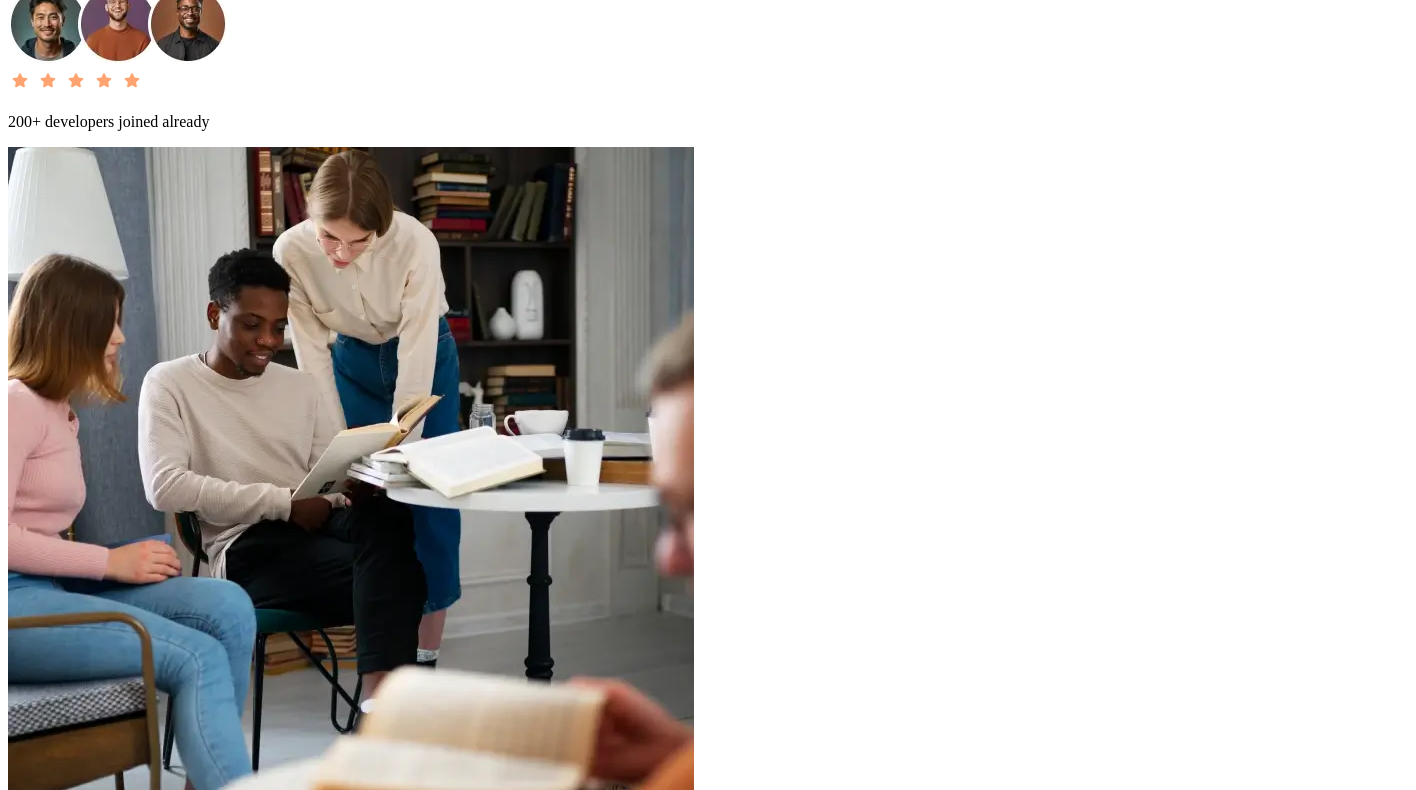
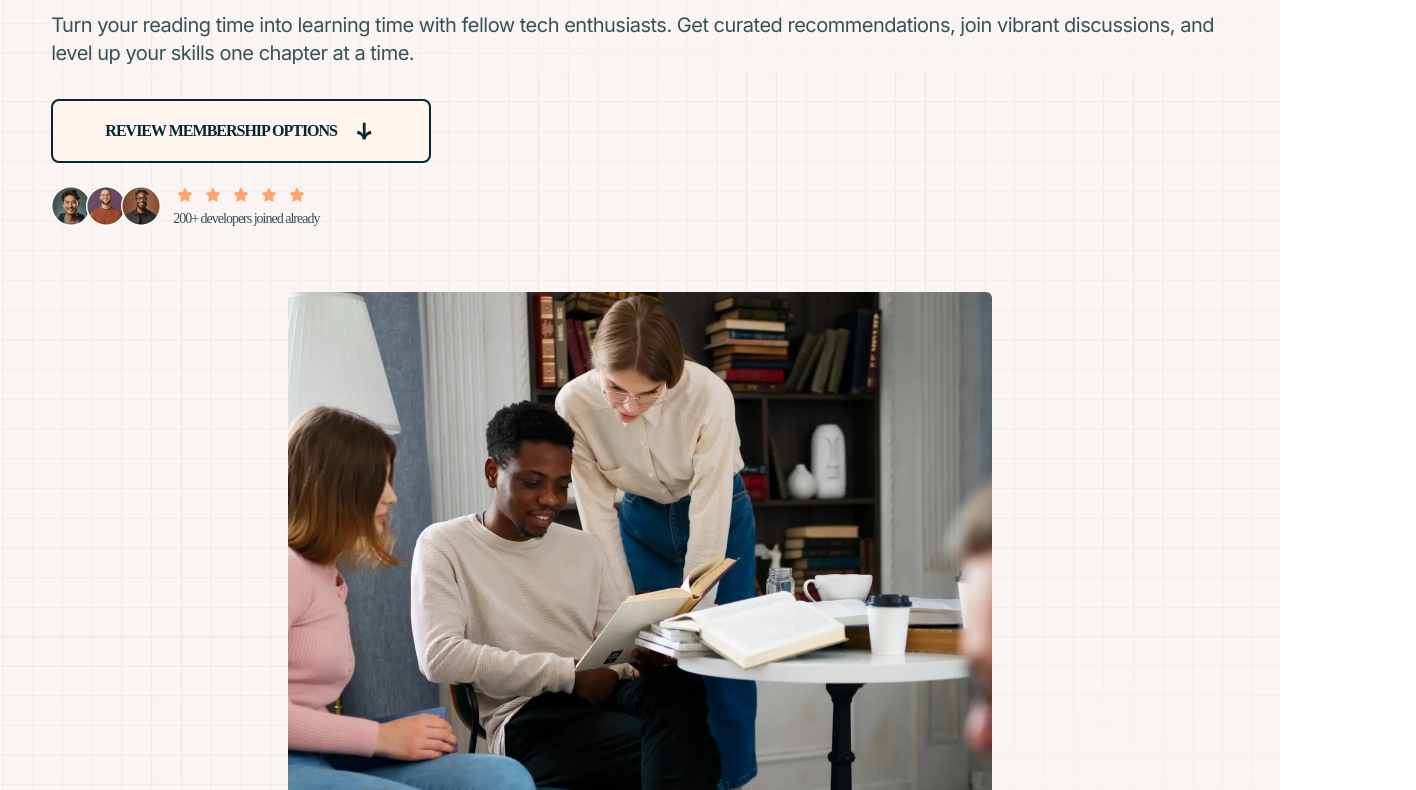
Before and after one commit to Tobar12/tech-book-club-landing-page, a plain HTML site: page index.html in a window 1280 px wide. Shown: the part 207-997 px from the top of the page, 1416 px wide, since content can reach past the window. Drawn offline with Linux system fonts and the light colour scheme; the site is published under a folder, as on GitHub Pages, so addresses that start at the root find nothing; a web font is replaced by a local one.

Commit message:
Fixed changes

```diff
--- a/index.html
+++ b/index.html
@@ -3,14 +3,14 @@
 <head>
     <meta charset="UTF-8">
     <meta name="viewport" content="width=device-width, initial-scale=1.0">
-    <link rel="stylesheet" href="/css/default.css">
-    <link rel="stylesheet" href="/css/header.css">
-    <link rel="stylesheet" href="/css/readtogether.css">
-    <link rel="stylesheet" href="/css/club.css">
-    <link rel="stylesheet" href="/css/yourteach.css">
-    <link rel="stylesheet" href="/css/membership.css">
-    <link rel="stylesheet" href="/css/phrase.css">
-    <link rel="stylesheet" href="/css/footer.css">
+    <link rel="stylesheet" href="css/default.css">
+    <link rel="stylesheet" href="css/header.css">
+    <link rel="stylesheet" href="css/readtogether.css">
+    <link rel="stylesheet" href="css/club.css">
+    <link rel="stylesheet" href="css/yourteach.css">
+    <link rel="stylesheet" href="css/membership.css">
+    <link rel="stylesheet" href="css/phrase.css">
+    <link rel="stylesheet" href="css/footer.css">
     <title>Tech Book Club Landing Page</title>
 </head>
 <body>
```
